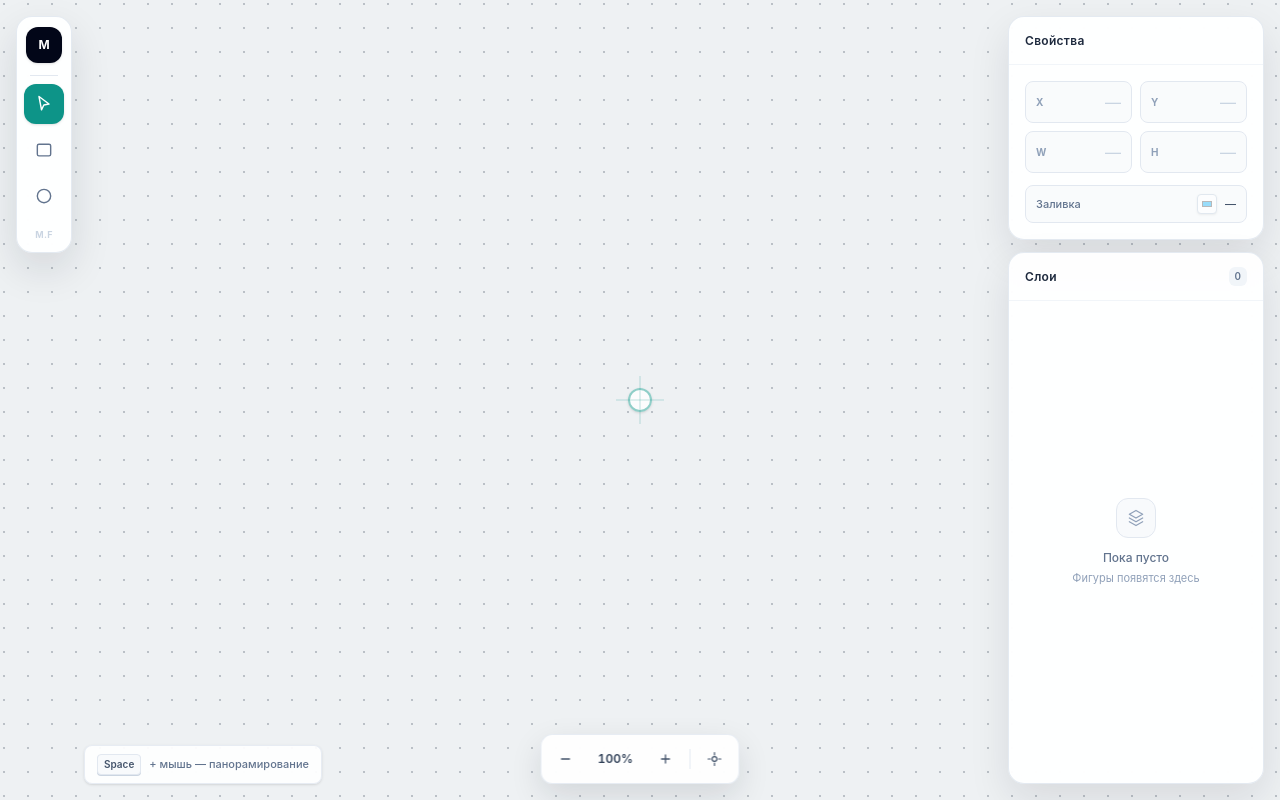
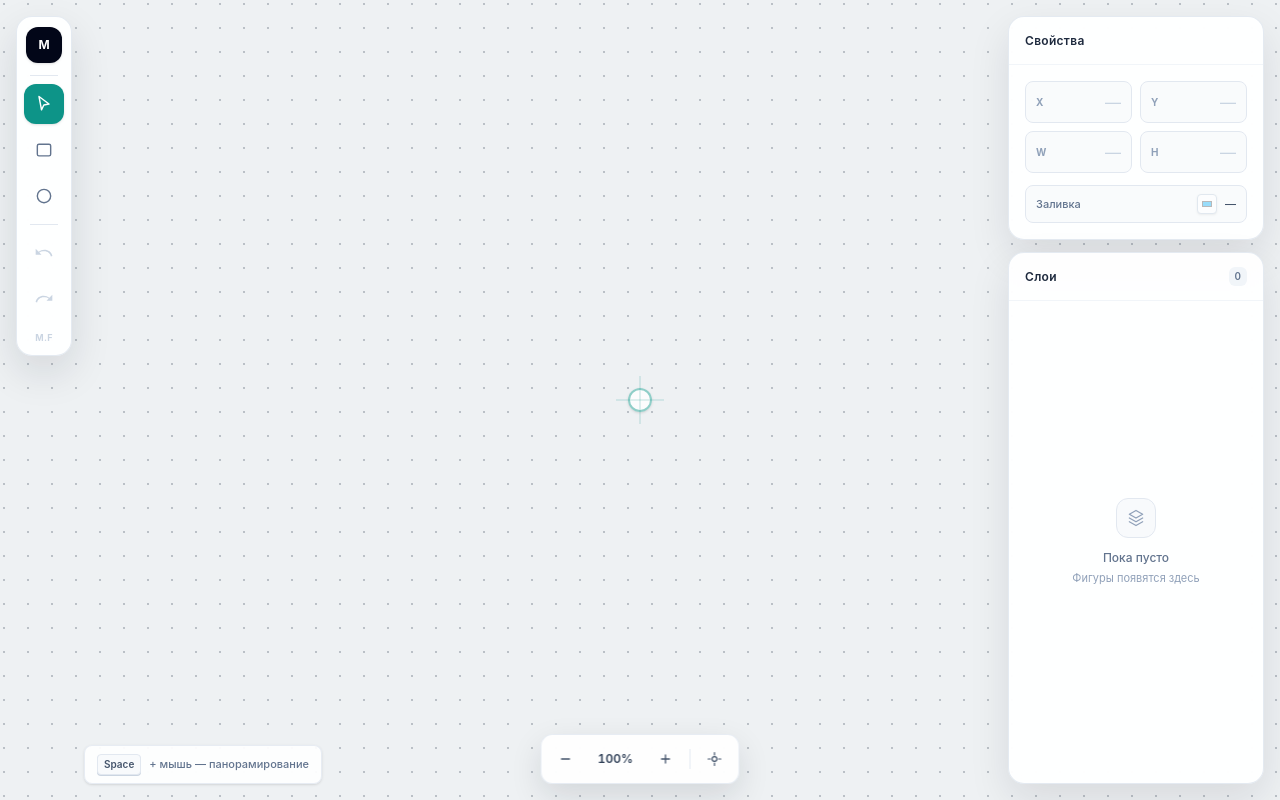
Before and after one commit to lilia-ui/mini-figma, a React (Vite) app in the folder mini-figma/: page / in a window 1280 px wide. Built offline with nearby package versions, Linux system fonts and the light colour scheme.

Commit message:
добавить кнопки отмены и повтора в панель инструментов

```diff
--- a/mini-figma/src/App.tsx
+++ b/mini-figma/src/App.tsx
@@ -26,6 +26,8 @@ function App() {
     shapes,
     selectedShapeIds,
     draggingShapeId,
+    canUndo,
+    canRedo,
     createShapeFromDrag,
     beginLiveEdit,
     updateShapeLive,
@@ -96,7 +98,14 @@ function App() {
         onClearSelection={clearSelection}
       />
 
-      <Toolbar activeTool={activeTool} onToolChange={setActiveTool} />
+      <Toolbar
+        activeTool={activeTool}
+        onToolChange={setActiveTool}
+        canUndo={canUndo}
+        canRedo={canRedo}
+        onUndo={undo}
+        onRedo={redo}
+      />
 
       <aside className="pointer-events-none absolute right-4 top-4 z-20 flex h-[calc(100dvh-2rem)] w-64 flex-col gap-3 max-lg:w-60">
         <div className="pointer-events-auto">
--- a/mini-figma/src/components/Toolbar.tsx
+++ b/mini-figma/src/components/Toolbar.tsx
@@ -1,4 +1,4 @@
-import { useRef } from 'react'
+import { Fragment, useMemo, useRef } from 'react'
 import type { KeyboardEvent as ReactKeyboardEvent } from 'react'
 import { TOOL_DEFINITIONS } from '../constants/tools'
 import type { Tool } from '../types/shape'
@@ -6,6 +6,28 @@ import type { Tool } from '../types/shape'
 interface ToolbarProps {
   activeTool: Tool
   onToolChange: (tool: Tool) => void
+  canUndo: boolean
+  canRedo: boolean
+  onUndo: () => void
+  onRedo: () => void
+}
+
+type ToolbarItem =
+  | {
+      kind: 'tool'
+      id: string
+      label: string
+      shortcut: string
+      tool: Tool
+      isActive: boolean
+    }
+  | {
+      kind: 'action'
+      id: string
+      label: string
+      shortcut: string
+      isDisabled: boolean
+      onClick: () => void
     }
 
 function ToolIcon({ tool }: { tool: Tool }) {
@@ -39,22 +61,76 @@ function ToolIcon({ tool }: { tool: Tool }) {
   )
 }
 
-export function Toolbar({ activeTool, onToolChange }: ToolbarProps) {
+function HistoryIcon({ action }: { action: 'undo' | 'redo' }) {
+  return (
+    <svg aria-hidden="true" viewBox="0 0 24 24" className="size-5" fill="currentColor">
+      <path
+        d={
+          action === 'undo'
+            ? 'M12.5 8c-2.65 0-5.05.98-6.9 2.6L2 7v7h7l-2.62-2.62A7.6 7.6 0 0 1 12.5 10c3.8 0 6.9 2.6 7.7 6.1l1.9-.5C21 10.6 17.2 8 12.5 8Z'
+            : 'M11.5 8c2.65 0 5.05.98 6.9 2.6L22 7v7h-7l2.62-2.62A7.6 7.6 0 0 0 11.5 10c-3.8 0-6.9 2.6-7.7 6.1l-1.9-.5C3 10.6 6.8 8 11.5 8Z'
+        }
+      />
+    </svg>
+  )
+}
+
+export function Toolbar({
+  activeTool,
+  onToolChange,
+  canUndo,
+  canRedo,
+  onUndo,
+  onRedo,
+}: ToolbarProps) {
+  const items: ToolbarItem[] = useMemo(
+    () => [
+      ...TOOL_DEFINITIONS.map((tool) => ({
+        kind: 'tool' as const,
+        id: tool.id,
+        label: tool.label,
+        shortcut: tool.shortcut,
+        tool: tool.id,
+        isActive: activeTool === tool.id,
+      })),
+      {
+        kind: 'action' as const,
+        id: 'undo',
+        label: 'Отменить',
+        shortcut: 'Ctrl+Z',
+        isDisabled: !canUndo,
+        onClick: onUndo,
+      },
+      {
+        kind: 'action' as const,
+        id: 'redo',
+        label: 'Повторить',
+        shortcut: 'Ctrl+Shift+Z',
+        isDisabled: !canRedo,
+        onClick: onRedo,
+      },
+    ],
+    [activeTool, canRedo, canUndo, onRedo, onUndo],
+  )
+
   // Roving tabindex: в tab-порядок попадает только активный инструмент,
   // остальные достигаются стрелками, как требует паттерн role="toolbar".
-  const toolButtonRefs = useRef<Array<HTMLButtonElement | null>>([])
+  const buttonRefs = useRef<Array<HTMLButtonElement | null>>([])
+  const activeToolIndex = items.findIndex(
+    (item) => item.kind === 'tool' && item.isActive,
+  )
 
-  const focusToolAt = (index: number) => {
-    const total = TOOL_DEFINITIONS.length
+  const focusItemAt = (index: number) => {
+    const total = items.length
     const nextIndex = (index + total) % total
 
-    toolButtonRefs.current[nextIndex]?.focus()
+    buttonRefs.current[nextIndex]?.focus()
   }
 
   const handleToolbarKeyDown = (
     event: ReactKeyboardEvent<HTMLDivElement>,
   ) => {
-    const currentIndex = toolButtonRefs.current.findIndex(
+    const currentIndex = buttonRefs.current.findIndex(
       (button) => button === document.activeElement,
     )
 
@@ -65,17 +141,17 @@ export function Toolbar({ activeTool, onToolChange }: ToolbarProps) {
     switch (event.key) {
       case 'ArrowDown':
       case 'ArrowRight':
-        focusToolAt(currentIndex + 1)
+        focusItemAt(currentIndex + 1)
         break
       case 'ArrowUp':
       case 'ArrowLeft':
-        focusToolAt(currentIndex - 1)
+        focusItemAt(currentIndex - 1)
         break
       case 'Home':
-        focusToolAt(0)
+        focusItemAt(0)
         break
       case 'End':
-        focusToolAt(TOOL_DEFINITIONS.length - 1)
+        focusItemAt(items.length - 1)
         break
       default:
         return
@@ -106,38 +182,57 @@ export function Toolbar({ activeTool, onToolChange }: ToolbarProps) {
         className="mt-2 flex flex-col gap-1.5"
         onKeyDown={handleToolbarKeyDown}
       >
-        {TOOL_DEFINITIONS.map((tool, toolIndex) => {
-          const isActive = activeTool === tool.id
+        {items.map((item, itemIndex) => {
+          const isTool = item.kind === 'tool'
+          const isDisabled = isTool ? false : item.isDisabled
+          const isActive = isTool && item.isActive
+          const isSelectedItem = itemIndex === activeToolIndex
 
           return (
+            <Fragment key={item.id}>
+              {item.id === 'undo' ? (
+                <div
+                  className="my-0.5 h-px w-7 self-center bg-slate-200"
+                  aria-hidden="true"
+                />
+              ) : null}
+
               <button
-              key={tool.id}
                 ref={(button) => {
-                toolButtonRefs.current[toolIndex] = button
+                  buttonRefs.current[itemIndex] = button
                 }}
                 type="button"
-              tabIndex={isActive ? 0 : -1}
-              title={`${tool.label} (${tool.shortcut})`}
-              aria-label={`${tool.label}, клавиша ${tool.shortcut}`}
-              aria-pressed={isActive}
-              onClick={() => onToolChange(tool.id)}
+                tabIndex={isSelectedItem ? 0 : -1}
+                disabled={isDisabled}
+                aria-label={`${item.label}, ${item.shortcut}`}
+                aria-pressed={isTool ? isActive : undefined}
+                onClick={() => {
+                  if (isTool) {
+                    onToolChange(item.tool)
+                  } else {
+                    item.onClick()
+                  }
+                }}
                 className={`group relative grid size-10 place-items-center rounded-xl transition-[background-color,color,box-shadow] duration-150 focus-visible:outline-2 focus-visible:outline-offset-1 focus-visible:outline-[#0d9488] ${
                   isActive
                     ? 'bg-[#0d9488] text-white shadow-sm'
-                  : 'text-slate-500 hover:bg-slate-100 hover:text-slate-950'
+                    : 'text-slate-500 hover:bg-slate-100 hover:text-slate-950 disabled:cursor-not-allowed disabled:text-slate-300 disabled:hover:bg-transparent'
                 }`}
               >
-              <ToolIcon tool={tool.id} />
+                {isTool ? (
+                  <ToolIcon tool={item.tool} />
+                ) : (
+                  <HistoryIcon action={item.id === 'undo' ? 'undo' : 'redo'} />
+                )}
                 <span
-                className={`pointer-events-none absolute left-[52px] z-40 hidden whitespace-nowrap rounded-md border border-slate-200 bg-slate-950 px-2 py-1.5 text-[11px] font-medium text-white shadow-lg group-hover:block group-focus-visible:block ${
-                  isActive ? 'opacity-0' : ''
-                }`}
+                  className="pointer-events-none absolute left-[52px] z-40 hidden whitespace-nowrap rounded-md border border-slate-200 bg-slate-950 px-2 py-1.5 text-[11px] font-medium text-white shadow-lg group-hover:block group-focus-visible:block"
                   role="tooltip"
                 >
-                {tool.label}
-                <kbd className="ml-2 text-slate-400">{tool.shortcut}</kbd>
+                  {item.label}
+                  <kbd className="ml-2 text-slate-400">{item.shortcut}</kbd>
                 </span>
               </button>
+            </Fragment>
           )
         })}
       </div>
```
Lines whose indentation alone changed are shown as unchanged.
